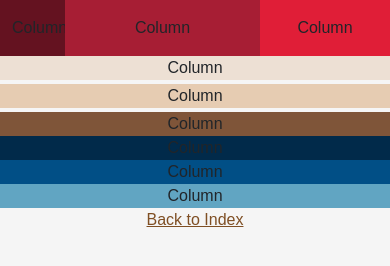
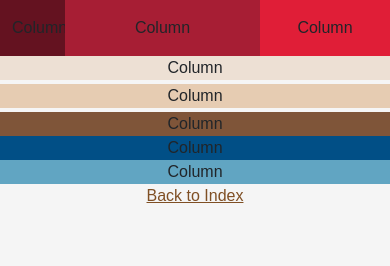
Before and after one commit to shannondang/shannondang.github.io, a plain HTML site: page BootstrapHomework1/gridChallenges/grid-challenge.html in a window 390 px wide. Drawn offline with nearby package versions, Linux system fonts and the light colour scheme; a web font is replaced by a local one.

Commit message:
Add files via upload

```diff
--- a/BootstrapHomework1/gridChallenges/grid-challenge.html
+++ b/BootstrapHomework1/gridChallenges/grid-challenge.html
@@ -42,7 +42,7 @@
             </div>
         </div> <!--end of 2nd row-->
         <div class="row">
-            <div class="col-lg-2 darkBlue-col d-md-none d-lg-block">
+            <div class="col-lg-2 darkBlue-col d-none d-lg-block">
                 Column
             </div>
             <div class="col-lg-6 col-md-12 blue-col">
```
